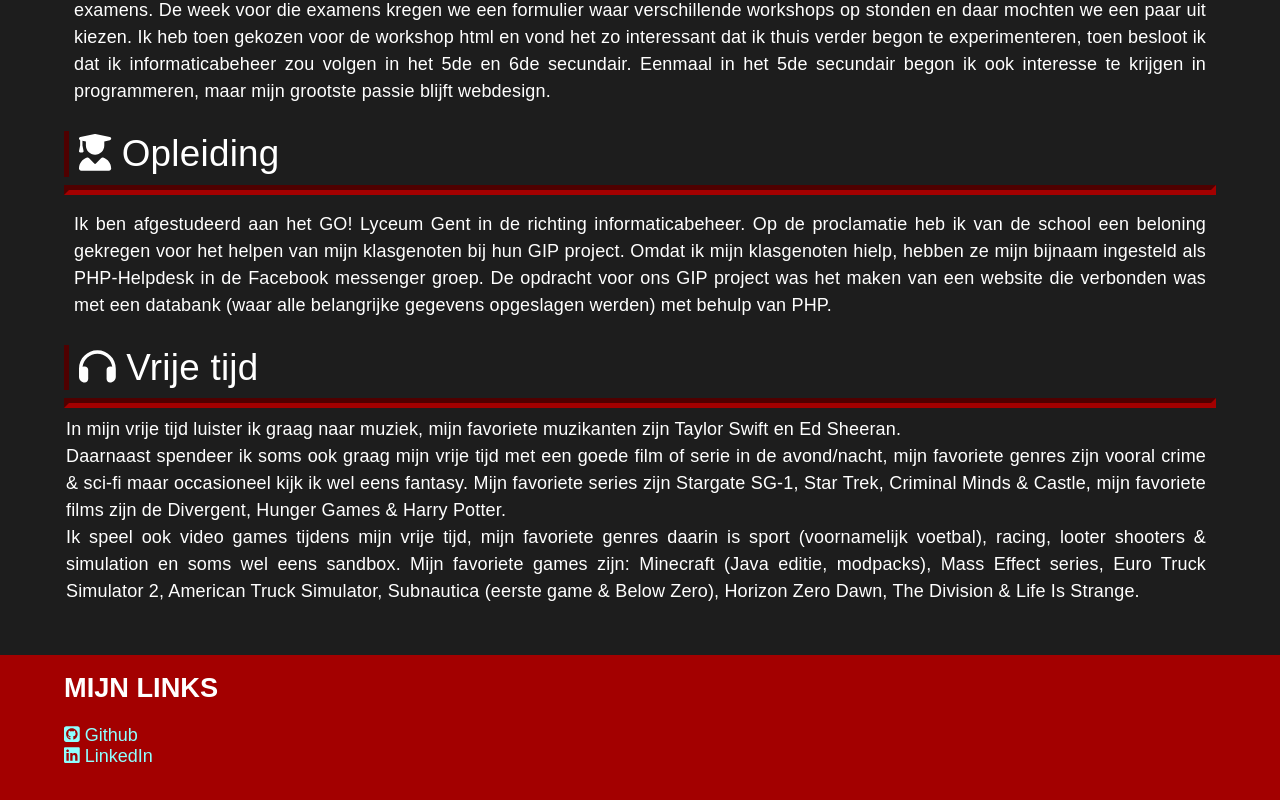
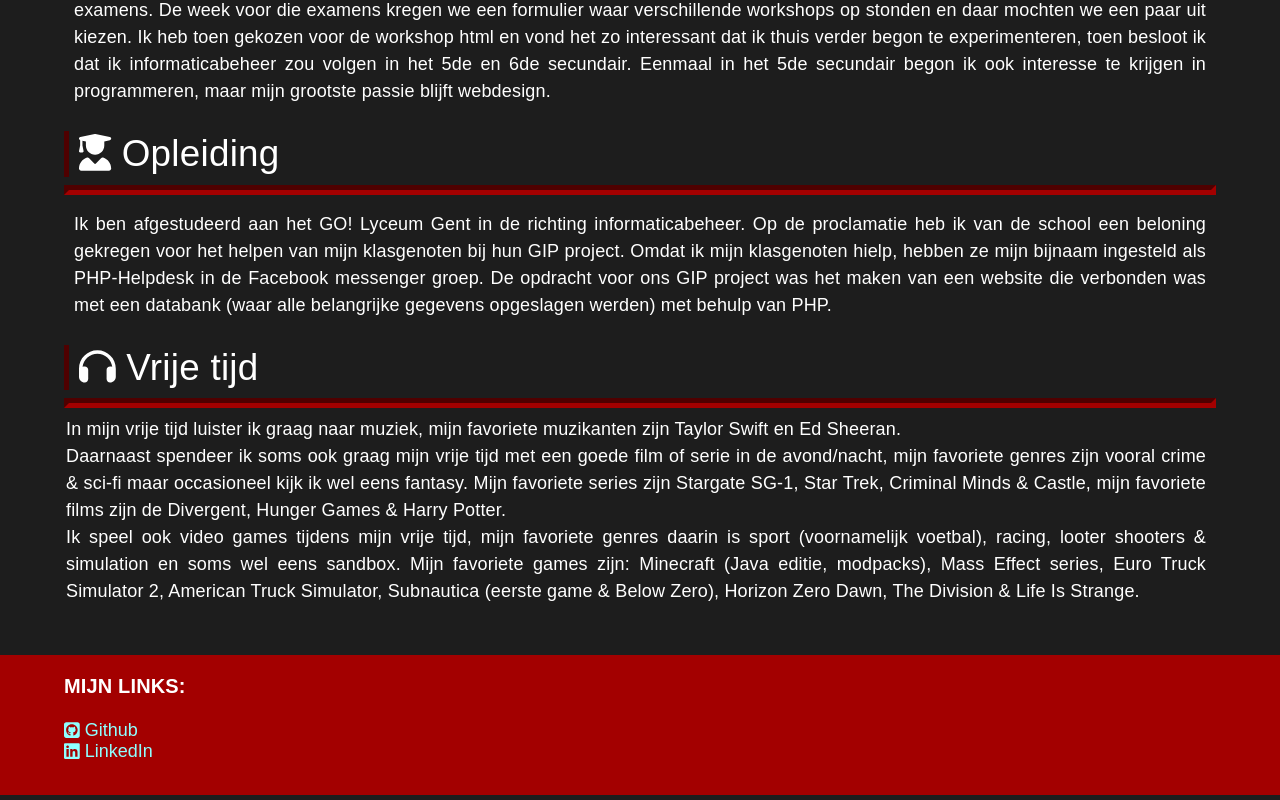
Before and after one commit to Bobobaal/E-Portfolio, a React (Vite) app: page /home in a window 1280 px wide. Shown: the part 520-1320 px from the top of the page. Built offline with nearby package versions, Linux system fonts and the light colour scheme.

Commit message:
Readme + small update FooterLinks component

```diff
--- a/src/Components/FooterLinks.jsx
+++ b/src/Components/FooterLinks.jsx
@@ -6,7 +6,7 @@
   return (
     <>
       <Grid item xs={6}>
-        <Typography variant="h5" sx={{ fontWeight: "bold" }}>MIJN LINKS</Typography>
+        <Typography variant="h6" sx={{ fontWeight: "bold" }}>MIJN LINKS:</Typography>
         <ul>
           <li><a href="https://github.com/Bobobaal/" target="_blank"><FontAwesomeIcon icon={faSquareGithub} /> Github</a></li>
           <li><a href="in.com/in/dieter-van-meerbeeck-a738a6160/" target="_blank"><FontAwesomeIcon icon={faLinkedin} /> LinkedIn</a></li>
```
Also changed, not shown: 1 other file (tests, documents, lock files or other folders).
